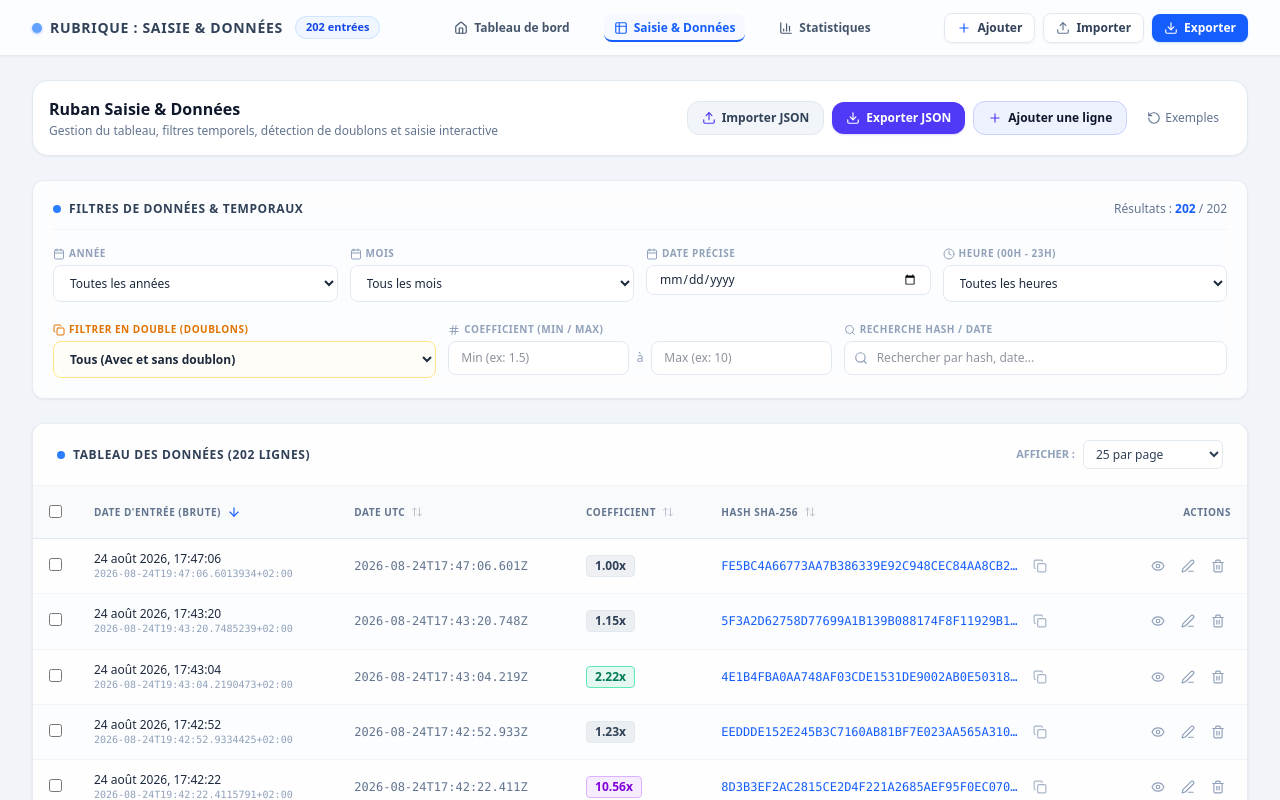
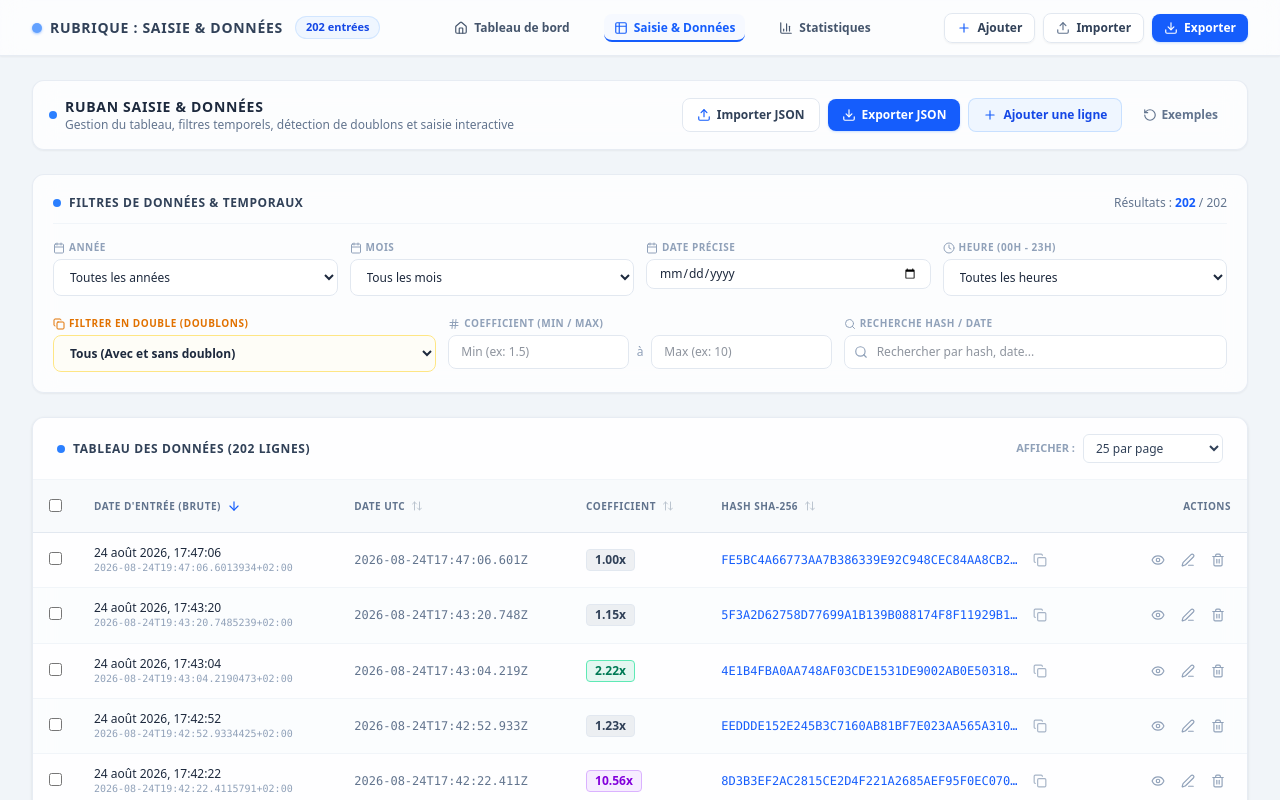
Before and after one commit to natyandry10/jetx-ou-aviatorio, a React (Vite) app: page / in a window 1280 px wide. Both pictures are taken after a click on the button "Saisie & Données". Shown: the top 800 px of the page. Built offline with nearby package versions, Linux system fonts and the light colour scheme.

Commit message:
feat: add GitHub Pages deployment and UI update
- Configure Vite base path for static hosting
- Add CI/CD workflow for automated GitHub Pages deployment
- Refresh SaisieView ribbon UI with frosted-glass styling
- Add project README documentation

```diff
--- a/src/components/SaisieView.tsx
+++ b/src/components/SaisieView.tsx
@@ -56,14 +56,17 @@ export const SaisieView: React.FC<SaisieViewProps> = ({
   return (
     <div className="max-w-7xl mx-auto px-4 sm:px-6 lg:px-8 py-6 space-y-6 animate-in fade-in duration-200">
       {/* Saisie Ribbon Action Bar */}
-      <div className="flex flex-wrap items-center justify-between gap-4 bg-white dark:bg-slate-850 p-4 rounded-2xl border border-slate-200 dark:border-slate-800 shadow-xs">
-        <div>
-          <h2 className="text-base font-bold text-slate-900 dark:text-white flex items-center gap-2">
-            <span>Ruban Saisie & Données</span>
-          </h2>
-          <p className="text-xs text-slate-500 dark:text-slate-400 mt-0.5">
-            Gestion du tableau, filtres temporels, détection de doublons et saisie interactive
-          </p>
+      <div className="flex flex-wrap items-center justify-between gap-4 bg-white/80 dark:bg-slate-900/80 backdrop-blur-md p-4 rounded-xl border border-slate-200/80 dark:border-slate-800/80 shadow-xs">
+        <div className="flex items-center space-x-2">
+          <div className="w-2 h-2 bg-blue-500 rounded-full"></div>
+          <div>
+            <h2 className="text-sm font-bold uppercase tracking-wider text-slate-800 dark:text-slate-100 flex items-center gap-2">
+              <span>Ruban Saisie & Données</span>
+            </h2>
+            <p className="text-xs text-slate-500 dark:text-slate-400">
+              Gestion du tableau, filtres temporels, détection de doublons et saisie interactive
+            </p>
+          </div>
         </div>
 
         {/* Buttons: Importer, Exporter, Nouvelle saisie, Restaurer */}
@@ -71,16 +74,16 @@ export const SaisieView: React.FC<SaisieViewProps> = ({
           <button
             id="btn-saisie-import"
             onClick={onOpenImport}
-            className="inline-flex items-center gap-1.5 px-3.5 py-2 text-xs font-semibold text-slate-700 dark:text-slate-200 bg-slate-100 hover:bg-slate-200 dark:bg-slate-800 dark:hover:bg-slate-700 rounded-xl transition-colors border border-slate-200 dark:border-slate-700"
+            className="inline-flex items-center gap-1.5 px-3.5 py-2 text-xs font-semibold text-slate-700 dark:text-slate-200 bg-white/80 dark:bg-slate-800/80 hover:bg-slate-100 dark:hover:bg-slate-700 rounded-lg transition-colors border border-slate-200 dark:border-slate-700 cursor-pointer"
           >
-            <Upload className="w-3.5 h-3.5 text-indigo-600 dark:text-indigo-400" />
+            <Upload className="w-3.5 h-3.5 text-blue-600 dark:text-blue-400" />
             <span>Importer JSON</span>
           </button>
 
           <button
             id="btn-saisie-export"
             onClick={onOpenExport}
-            className="inline-flex items-center gap-1.5 px-3.5 py-2 text-xs font-semibold text-white bg-indigo-600 hover:bg-indigo-700 rounded-xl transition-colors shadow-xs shadow-indigo-600/20"
+            className="inline-flex items-center gap-1.5 px-3.5 py-2 text-xs font-semibold text-white bg-blue-600 hover:bg-blue-500 rounded-lg transition-colors shadow-sm shadow-blue-500/20 cursor-pointer"
           >
             <Download className="w-3.5 h-3.5" />
             <span>Exporter JSON</span>
@@ -89,16 +92,16 @@ export const SaisieView: React.FC<SaisieViewProps> = ({
           <button
             id="btn-saisie-add"
             onClick={onOpenAddModal}
-            className="inline-flex items-center gap-1.5 px-3.5 py-2 text-xs font-semibold text-slate-900 dark:text-white bg-indigo-50 hover:bg-indigo-100 dark:bg-indigo-950/70 dark:hover:bg-indigo-900/80 rounded-xl transition-colors border border-indigo-200 dark:border-indigo-800"
+            className="inline-flex items-center gap-1.5 px-3.5 py-2 text-xs font-semibold text-blue-700 dark:text-blue-300 bg-blue-50 dark:bg-blue-950/70 hover:bg-blue-100 dark:hover:bg-blue-900/80 rounded-lg transition-colors border border-blue-200/80 dark:border-blue-800/80 cursor-pointer"
           >
-            <Plus className="w-3.5 h-3.5 text-indigo-600 dark:text-indigo-400" />
+            <Plus className="w-3.5 h-3.5 text-blue-600 dark:text-blue-400" />
             <span>Ajouter une ligne</span>
           </button>
 
           <button
             onClick={onRestoreInitialData}
             title="Restaurer les 60 données d'exemple"
-            className="inline-flex items-center gap-1 px-3 py-2 text-xs font-medium text-slate-500 hover:text-slate-700 dark:text-slate-400 dark:hover:text-slate-200 rounded-xl transition-colors hover:bg-slate-100 dark:hover:bg-slate-800"
+            className="inline-flex items-center gap-1 px-3 py-2 text-xs font-semibold text-slate-500 hover:text-slate-700 dark:text-slate-400 dark:hover:text-slate-200 rounded-lg transition-colors hover:bg-slate-100 dark:hover:bg-slate-800 border border-transparent hover:border-slate-200 dark:hover:border-slate-700 cursor-pointer"
           >
             <RotateCcw className="w-3.5 h-3.5" />
             <span className="hidden sm:inline">Exemples</span>
--- a/vite.config.ts
+++ b/vite.config.ts
@@ -5,6 +5,7 @@ import {defineConfig} from 'vite';
 
 export default defineConfig(() => {
   return {
+    base: './',
     plugins: [react(), tailwindcss()],
     resolve: {
       alias: {
```
Also changed, not shown: 1 other file (tests, documents, lock files or other folders).
